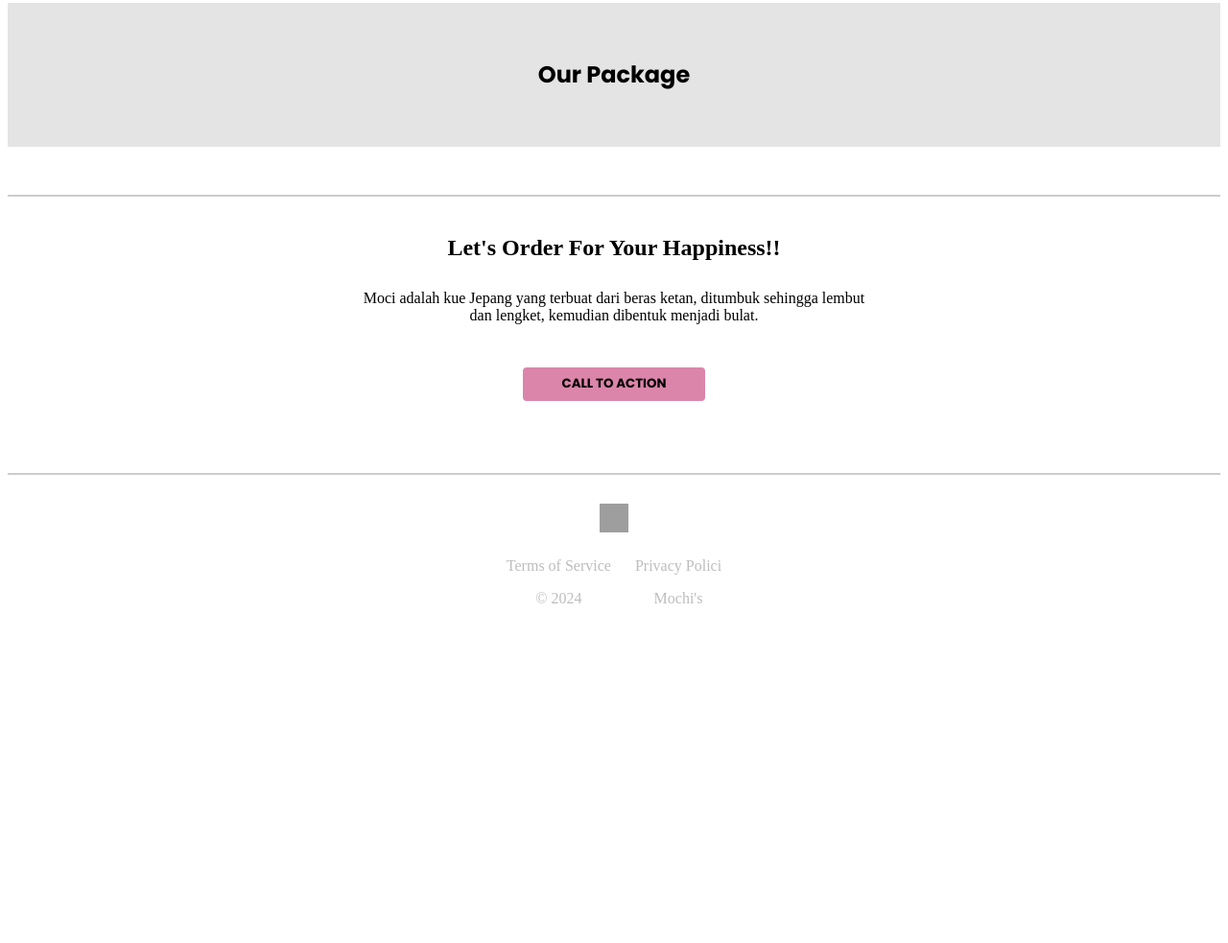
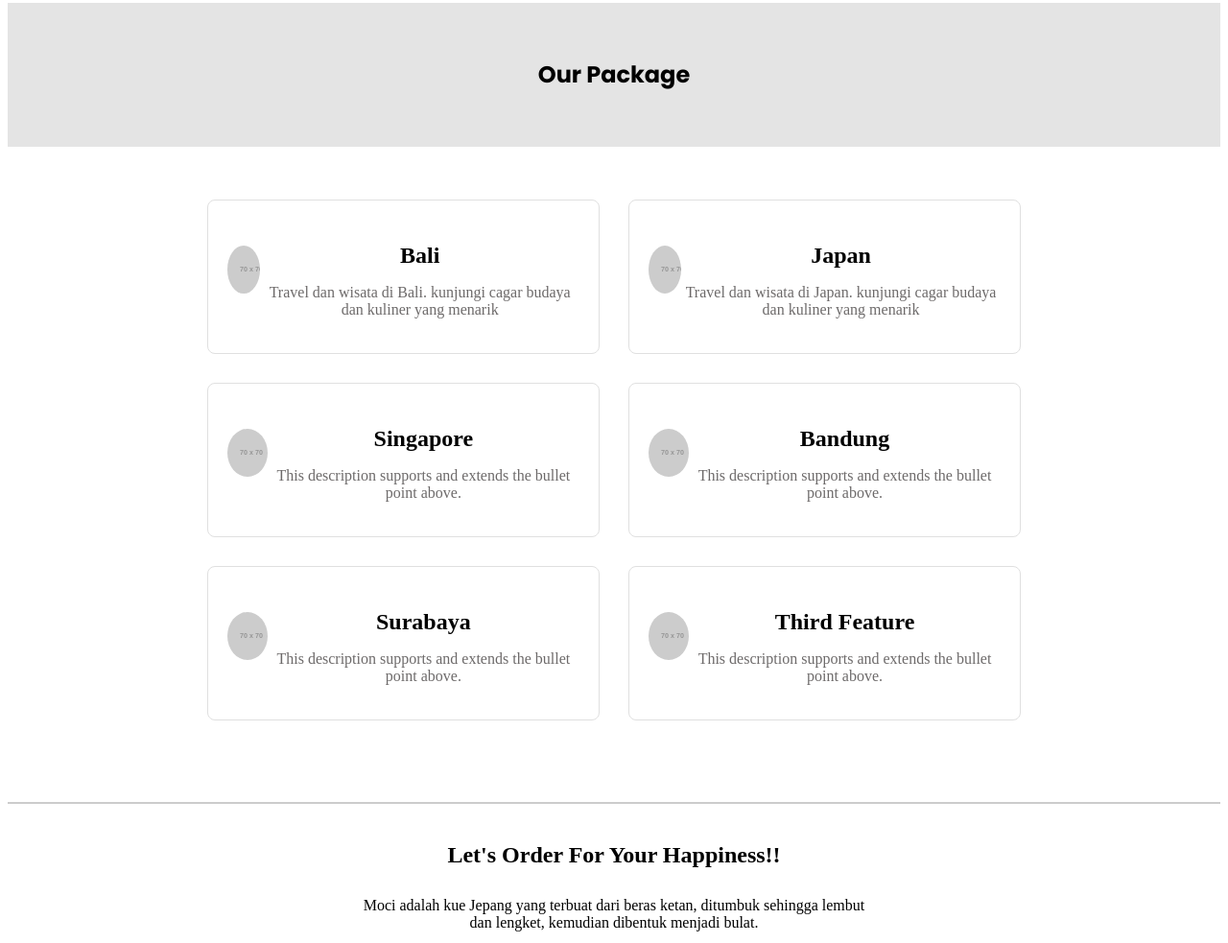
Before and after one commit to revou-fundamental-course/22-jul-24-AndriaLarasRamadhania, a plain HTML site: page index.html in a window 1280 px wide. Shown: the part 771-1754 px from the top of the page at 96% size. Before the commit the page ends 1428 px from the top, so only its background shows below. Drawn offline with Linux system fonts and the light colour scheme; grey boxes are pictures that could not be loaded; placeholder pictures from the web are drawn by us.

Commit message:
mini project revou

```diff
--- a/css/styles.css
+++ b/css/styles.css
@@ -97,7 +97,7 @@ button{
 
 }
 
-.package{
+.packagee{
     background-color: #e4e4e4;
     height: 150px;
     width: 100%;
@@ -161,3 +161,42 @@ footer {
     margin-left: 10px;
     color: #bebdbd;
 }
+
+.packages {
+    display: flex;
+    flex-wrap: wrap;
+    justify-content: center;
+    padding: 20px;
+    /* background-color: #f9f9f9; */
+}
+
+.package {
+    display: flex;
+    align-items: center;
+    width: 30%;
+    margin: 15px;
+    text-align: center;
+    padding: 20px;
+    border: 1px solid #e0e0e0;
+    border-radius: 8px;
+    background-color: #fff;
+}
+
+.package-icon {
+    background-image: url("https://via.placeholder.com/70");
+    width: 50px;
+    height: 50px;
+    background-size: cover;
+    border-radius: 50%;
+    margin-bottom: 15px;
+}
+
+.package-content h3 {
+    font-size: 1.5em;
+    margin-bottom: 10px;
+}
+
+.package-content p {
+    font-size: 1em;
+    color: #6d6a6a;
+}
--- a/index.html
+++ b/index.html
@@ -68,8 +68,54 @@
         </section>
 
         <article>
-            <h1 class="package">Our Package</h1>
+            <h1 class="packagee">Our Package</h1>
         </article>
+
+        <section class="packages">
+            <div class="package">
+                <div class="package-icon"></div>
+                <div class="package-content">
+                    <h3>Bali</h3>
+                    <p>Travel dan wisata di Bali. kunjungi cagar budaya dan kuliner yang menarik</p>
+                </div>
+            </div>
+            <div class="package">
+                <div class="package-icon"></div>
+                <div class="package-content">
+                    <h3>Japan</h3>
+                    <p>Travel dan wisata di Japan. kunjungi cagar budaya dan kuliner yang menarik</p>
+                </div>
+            </div>
+            <div class="package">
+                <div class="package-icon"></div>
+                <div class="package-content">
+                    <h3>Singapore</h3>
+                    <p>This description supports and extends the bullet point above.</p>
+                </div>
+            </div>
+            <div class="package">
+                <div class="package-icon"></div>
+                <div class="package-content">
+                    <h3>Bandung</h3>
+                    <p>This description supports and extends the bullet point above.</p>
+                </div>
+            </div>
+            <div class="package">
+                <div class="package-icon"></div>
+                <div class="package-content">
+                    <h3>Surabaya</h3>
+                    <p>This description supports and extends the bullet point above.</p>
+                </div>
+            </div>
+            <div class="package">
+                <div class="package-icon"></div>
+                <div class="package-content">
+                    <h3>Third Feature</h3>
+                    <p>This description supports and extends the bullet point above.</p>
+                </div>
+            </div>
+        </section>
+
 
         <article class="closing">
             <h1 style="margin-bottom: 30px">Let's Order For Your Happiness!!</h1>
```
